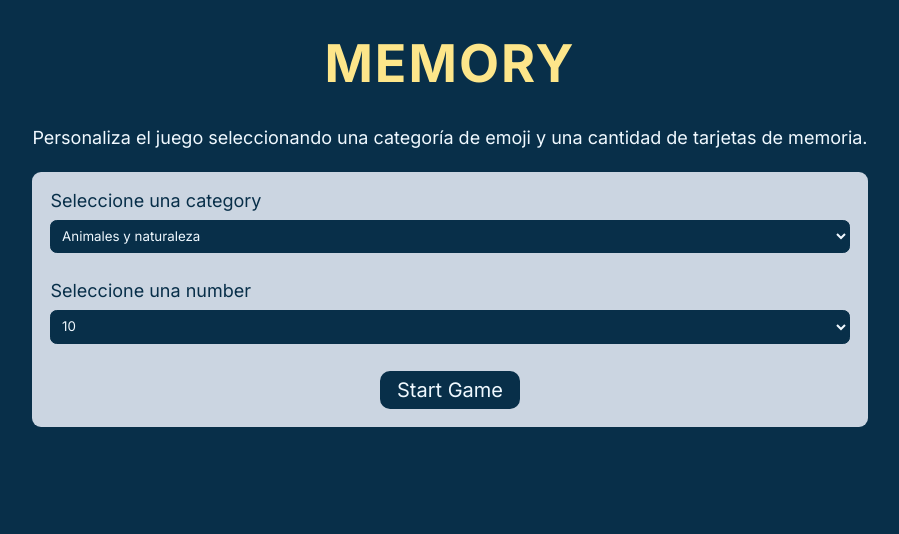
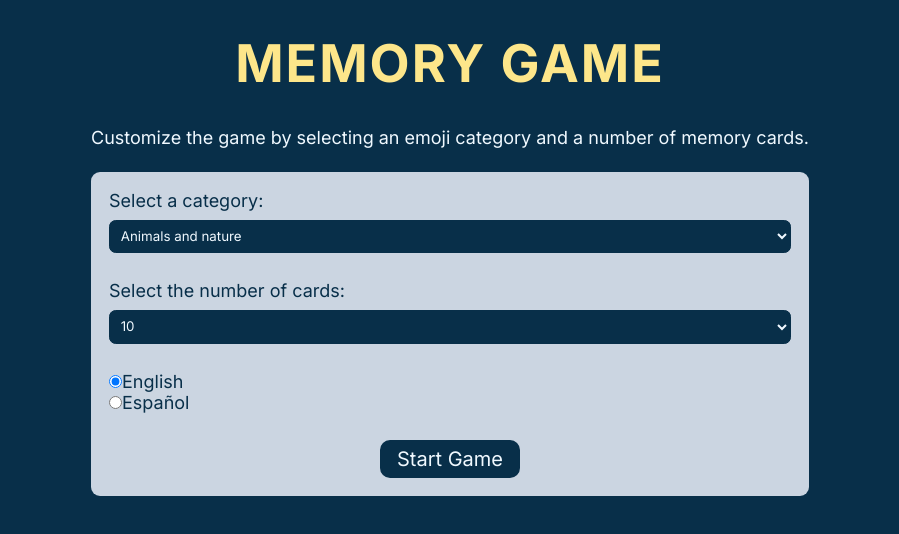
Before and after one commit to JDGonzal/pruebas-tecnicas, a React (Vite) app in the folder 20250216-react-memory-game/: page / in a window 1280 px wide. Shown: the top 534 px of the page, without its empty margins (190-1089 px from the left). Built offline with nearby package versions, Linux system fonts and the light colour scheme; no server answers.

Commit message:
Feat: Memory Game React. Core Game Functionality. 4:20:50 Outro
- Aprovechamos este item para añadir la posibilidad de seleccionar el idioma, al menos `English` o `Español`

#FeaturesAdvanced/42050_Outro

```diff
--- a/20250216-react-memory-game/src/App.tsx
+++ b/20250216-react-memory-game/src/App.tsx
@@ -4,6 +4,7 @@ import MemoryCard from './components/MemoryCard';
 import AssistiveTechInfo from './components/AssistiveTechInfo';
 import GameOver from './components/GameOver';
 import ErrorCard from './components/ErrorCard';
+import languageData from './data/language.json';
 
 let isLocalhost = false;
 
@@ -11,11 +12,13 @@ export default function App() {
   type initialFormDataType = {
     category: string;
     number: number;
+    idiom?: number;
   };
 
   const initialFormData: initialFormDataType = {
     category: 'animals-and-nature',
     number: 10,
+    idiom: 0,
   };
 
   const [isFirstRender, setIsFirstRender] = useState(true);
@@ -37,7 +40,7 @@ export default function App() {
         );
         if (!res.ok) throw new Error('Could not fetch data from API');
       } catch (error) {
-        setLanguage(1);
+        // setLanguage(1);
         isLocalhost = true;
         console.error(error);
       }
@@ -72,13 +75,16 @@ export default function App() {
       ...formData,
       [name]: value,
     });
+    if (name === 'idiom') {
+      setLanguage(Number(value));
+    }
   }
 
   async function startGame(e: React.FormEvent) {
     e.preventDefault();
     try {
       let response: Response;
-      if (isLocalhost || language === 1) {
+      if (isLocalhost) {
         response = await fetch(
           `${window.location.origin}/${formData.category}.json`
         );
@@ -99,10 +105,9 @@ export default function App() {
     } catch (error) {
       console.error(error);
       setIsError(true);
+    } finally {
+      setIsFirstRender(false);
     }
-     finally {
-      setIsFirstRender(false);
-     }
   }
 
   async function getDataSlice(data: any[]) {
@@ -140,14 +145,9 @@ export default function App() {
   }
 
   function turnCard(name: string, index: number) {
-    console.log('Clicked');
-
-    // console.log(`The emoji '${name}' at index '${index}' was clicked`);
-    // setSelectedCards([{ name, index }]);
-    // const selectedCardEntry = selectedCards.find((card) => card.index === index );
-    if (/*!selectedCardEntry &&*/ selectedCards.length < 2) {
+    if (selectedCards.length < 2) {
       setSelectedCards([...selectedCards, { name, index }]);
-    } else if (/*!selectedCardEntry &&*/ selectedCards.length === 2) {
+    } else if (selectedCards.length === 2) {
       setSelectedCards([{ name, index }]);
     }
   }
@@ -167,13 +167,14 @@ export default function App() {
 
   return (
     <main>
-      <h1>Memory</h1>
+      <h1>{languageData[language].App_h1}</h1>
       {!isGameOn && !isError && (
         <Form
           handleSubmit={startGame}
           language={language}
           handleChange={handleFormChange}
           isFirstRender={isFirstRender}
+          languageData={languageData}
         />
       )}
       {isGameOn && !areAllCardsMatched && (
@@ -182,7 +183,13 @@ export default function App() {
           matchedCards={matchedCards}
         />
       )}
-      {isGameOn && areAllCardsMatched && <GameOver handleClick={resetGame} />}
+      {isGameOn && areAllCardsMatched && (
+        <GameOver
+          handleClick={resetGame}
+          language={language}
+          languageData={languageData}
+        />
+      )}
       {isGameOn && (
         <MemoryCard
           handleClick={turnCard}
@@ -191,7 +198,13 @@ export default function App() {
           matchedCards={matchedCards}
         />
       )}
-      {isError && <ErrorCard handleClick={resetError} />}
+      {isError && (
+        <ErrorCard
+          handleClick={resetError}
+          language={language}
+          languageData={languageData}
+        />
+      )}
     </main>
   );
 }
--- a/20250216-react-memory-game/src/components/ErrorCard.tsx
+++ b/20250216-react-memory-game/src/components/ErrorCard.tsx
@@ -1,7 +1,15 @@
 import React, { useEffect, useRef } from 'react';
 import RegularButton from './RegularButton';
 
-function ErrorCard({ handleClick }: { handleClick: () => void }) {
+function ErrorCard({
+  handleClick,
+  language,
+  languageData,
+}: {
+  handleClick: () => void;
+  language: number;
+  languageData: string[] | any[];
+}) {
   const cardRef = useRef<HTMLDivElement>(null);
   useEffect(() => {
     if (cardRef.current) {
@@ -11,13 +19,10 @@ function ErrorCard({ handleClick }: { handleClick: () => void }) {
 
   return (
     <div className='wrapper wrapper--accent' ref={cardRef} tabIndex={-1}>
-      <p className='p--large'>Lo sentimos, se produjo un error.</p>
-      <p className='p--regular'>
-        Vuelve más tarde o haz clic en el botón de abajo para intentar reiniciar
-        el juego
-      </p>
+      <p className='p--large'>{languageData[language].ErrorCard_p1}</p>
+      <p className='p--regular'>{languageData[language].ErrorCard_p2}</p>
       <RegularButton handleClick={handleClick}>
-        Reiniciar el Juego
+      {languageData[language].ErrorCard_RegularButton}
       </RegularButton>
     </div>
   );
--- a/20250216-react-memory-game/src/components/Form.tsx
+++ b/20250216-react-memory-game/src/components/Form.tsx
@@ -7,11 +7,18 @@ export default function Form({
   language,
   handleChange,
   isFirstRender,
+  languageData,
 }: {
   handleSubmit: (e: React.FormEvent<HTMLFormElement>) => void;
   language: number;
-  handleChange: (e: React.ChangeEvent<HTMLSelectElement>) => void;
+  handleChange: (
+    e:
+      | React.ChangeEvent<HTMLInputElement>
+      | React.ChangeEvent<HTMLSelectElement>
+      | any
+  ) => void;
   isFirstRender: boolean;
+  languageData: string[] | any[];
 }) {
   const divRef = useRef<HTMLDivElement>(null);
 
@@ -21,13 +28,37 @@ export default function Form({
 
   return (
     <div className='form-container' ref={divRef} tabIndex={-1}>
-      <p className='p--regular'>
-        Personaliza el juego seleccionando una categoría de emoji y una cantidad
-        de tarjetas de memoria.
-      </p>
+      <p className='p--regular'>{languageData[language].Form_p}</p>
       <form className='wrapper' onSubmit={handleSubmit}>
-        <Select language={language} handleChange={handleChange} />
-        <RegularButton type='submit'>Start Game</RegularButton>
+        <Select
+          language={language}
+          handleChange={handleChange}
+          languageData={languageData}
+        />
+        <div>
+          <input
+            onChange={handleChange}
+            type='radio'
+            name='idiom'
+            value='0'
+            id='en'
+            checked={language === 0}
+          />
+          <label htmlFor='en'>English</label>
+          <br />
+          <input
+            onChange={handleChange}
+            type='radio'
+            name='idiom'
+            value='1'
+            id='es'
+            checked={language === 1}
+          />
+          <label htmlFor='es'>Español</label>
+        </div>
+        <RegularButton type='submit'>
+          {languageData[language].Form_RegularButton}
+        </RegularButton>
       </form>
     </div>
   );
--- a/20250216-react-memory-game/src/components/GameOver.tsx
+++ b/20250216-react-memory-game/src/components/GameOver.tsx
@@ -1,7 +1,15 @@
 import React, { useRef, useEffect } from 'react';
 import RegularButton from './RegularButton';
 
-function GameOver({ handleClick }: { handleClick: () => void }) {
+function GameOver({
+  handleClick,
+  language,
+  languageData,
+}: {
+  handleClick: () => void;
+  language: number;
+  languageData: string[] | any[];
+}) {
   const cardRef = useRef<HTMLDivElement>(null);
 
   useEffect(() => {
@@ -11,8 +19,8 @@ function GameOver({ handleClick }: { handleClick: () => void }) {
   }, []);
   return (
     <div className='wrapper wrapper--accent' ref={cardRef} tabIndex={-1}>
-      <p className='p--large'>¡Has emparejado todas las tarjetas de memoria!</p>
-      <RegularButton handleClick={handleClick}>Volver a jugar</RegularButton>
+      <p className='p--large'>{languageData[language].GameOver_p}</p>
+      <RegularButton handleClick={handleClick}>{languageData[language].GameOver_RegularButton}</RegularButton>
     </div>
   );
 }
--- a/20250216-react-memory-game/src/components/Select.tsx
+++ b/20250216-react-memory-game/src/components/Select.tsx
@@ -5,20 +5,26 @@ import Option from './Option';
 function Select({
   language,
   handleChange,
+  languageData,
 }: {
   language: number;
   handleChange: (e: React.ChangeEvent<HTMLSelectElement>) => void;
+  languageData: string[] | any[];
 }) {
   const selectEl = Object.entries(data).map(([key, value]) => (
     <div key={key} className='form__inner-wrapper'>
-      <label htmlFor={key}>Seleccione una {key}</label>
+      <label htmlFor={key}>
+        {key === 'category'
+          ? languageData[language].Select_label_cat
+          : languageData[language].Select_label_num}
+      </label>
       <select name={key} id={key} onChange={handleChange}>
         <Option language={language} valueArray={value} />
       </select>
     </div>
   ));
 
-  return <>{selectEl}</>
+  return <>{selectEl}</>;
 }
 
 export default Select;
--- /dev/null
+++ b/20250216-react-memory-game/src/data/language.json
@@ -0,0 +1,26 @@
+[
+  {
+    "App_h1": "Memory Game",
+    "Form_p": "Customize the game by selecting an emoji category and a number of memory cards.",
+    "Form_RegularButton": "Start Game",
+    "Select_label_cat": "Select a category:",
+    "Select_label_num": "Select the number of cards:",
+    "ErrorCard_p1": "Sorry, there was an error.",
+    "ErrorCard_p2": "Please come back later or click the button belowto try restarting the game.",
+    "ErrorCard_RegularButton": "Restart Game",
+    "GameOver_p": "You've matched all the memory cards!",
+    "GameOver_RegularButton": "Play Again"
+  },
+  {
+    "App_h1": "Juego de Memoria",
+    "Form_p": "Personaliza el juego seleccionando una categoría de emojis y un número de tarjetas de memoria.",
+    "Form_RegularButton": "Comenzar Juego",
+    "Select_label_cat": "Selecciona una categoría:",
+    "Select_label_num": "Selecciona el número de tarjetas:",
+    "ErrorCard_p1": "Lo siento, hubo un error.",
+    "ErrorCard_p2": "Por favor, vuelve más tarde o haz clic en el botón de abajo para intentar reiniciar el juego.",
+    "ErrorCard_RegularButton": "Reiniciar Juego",
+    "GameOver_p": "¡Has emparejado todas las tarjetas de memoria!",
+    "GameOver_RegularButton": "Jugar de Nuevo"
+  }
+]
```
Also changed, not shown: 20250216-react-memory-game/src/components/EmojiButton.tsx (+0 -10 lines), 20250216-react-memory-game/src/components/MemoryCard.tsx (+0 -10 lines), 1 other file (tests, documents, lock files or other folders).
